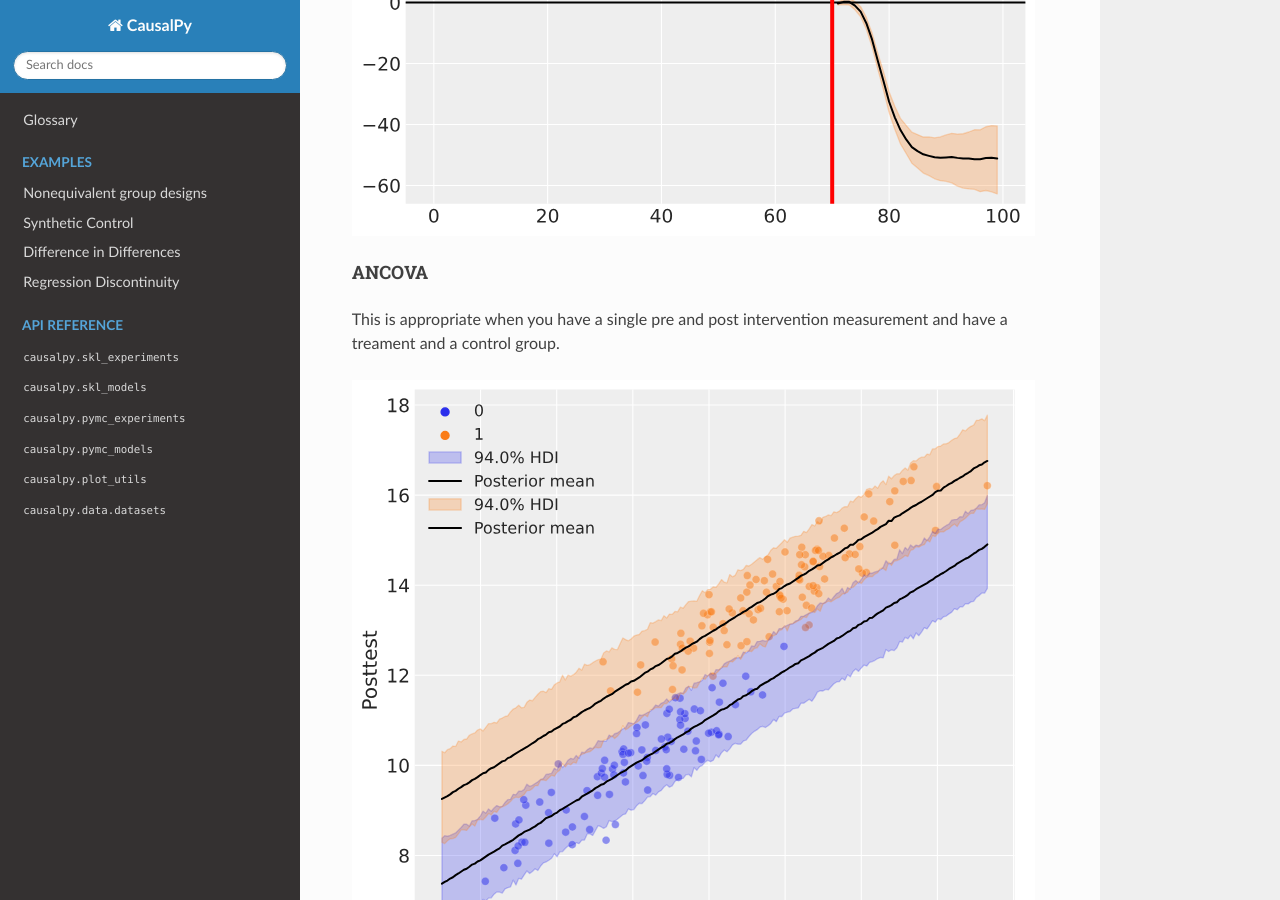
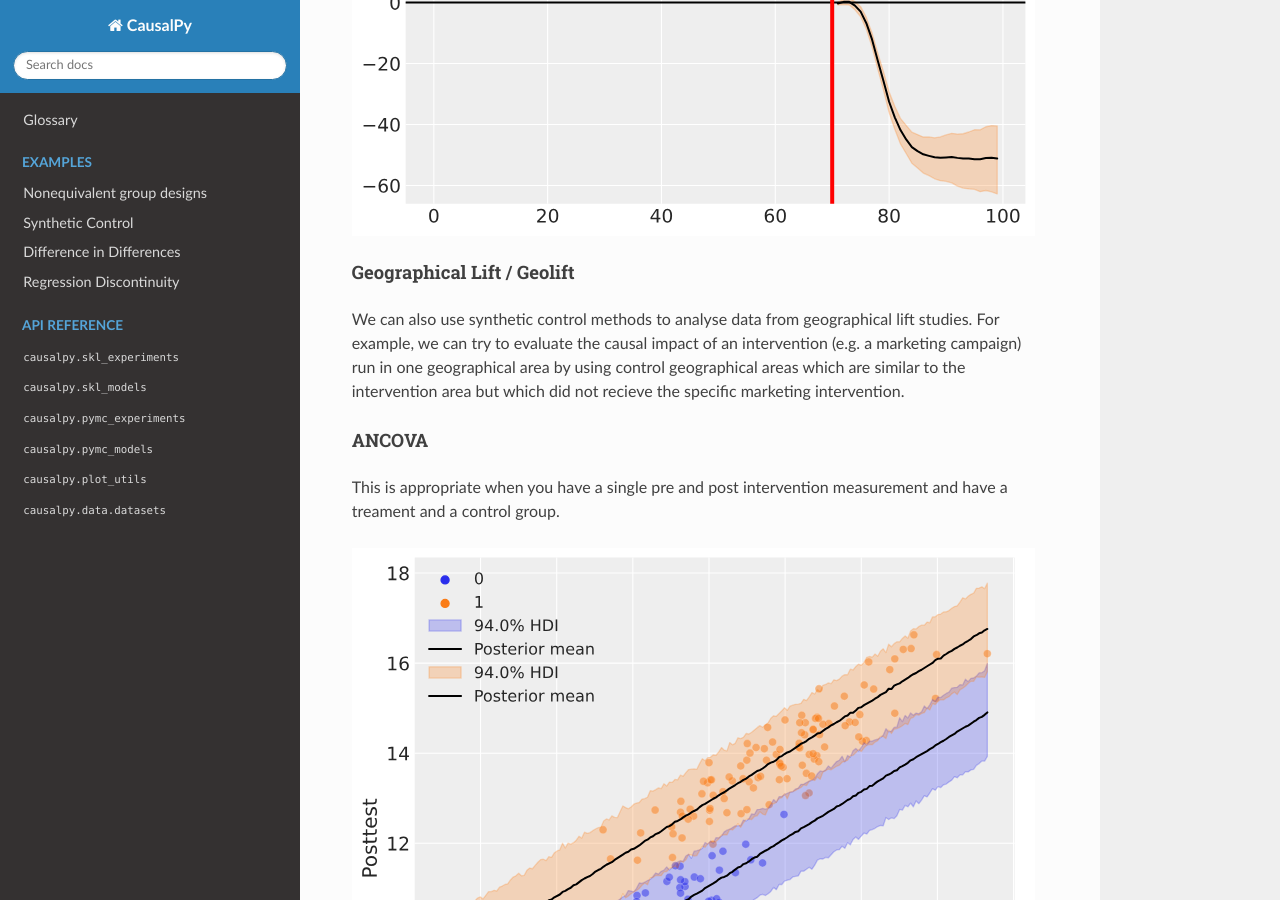
Before and after one commit to pymc-labs/CausalPy, a Sphinx documentation site: the page built from docs/index.rst, in a window 1280 px wide and 900 px high, scrolled down 1916 px. Built offline with Sphinx 7.4.7 and the Read the Docs theme 2.0.0, drawn with Linux system fonts in a browser that asks for light colours.

Commit message:
add blurb to index.rst and README.md

```diff
--- a/docs/index.rst
+++ b/docs/index.rst
@@ -69,6 +69,10 @@ This is appropriate when you have multiple units, one of which is treated. You b
 
 .. image:: ../img/synthetic_control_pymc.svg
 
+Geographical Lift / Geolift
+""""""""""""""""""""""""""""
+We can also use synthetic control methods to analyse data from geographical lift studies. For example, we can try to evaluate the causal impact of an intervention (e.g. a marketing campaign) run in one geographical area by using control geographical areas which are similar to the intervention area but which did not recieve the specific marketing intervention.
+
 ANCOVA
 """"""
 
```
Also changed, not shown: README.md (+3 -0 lines).
